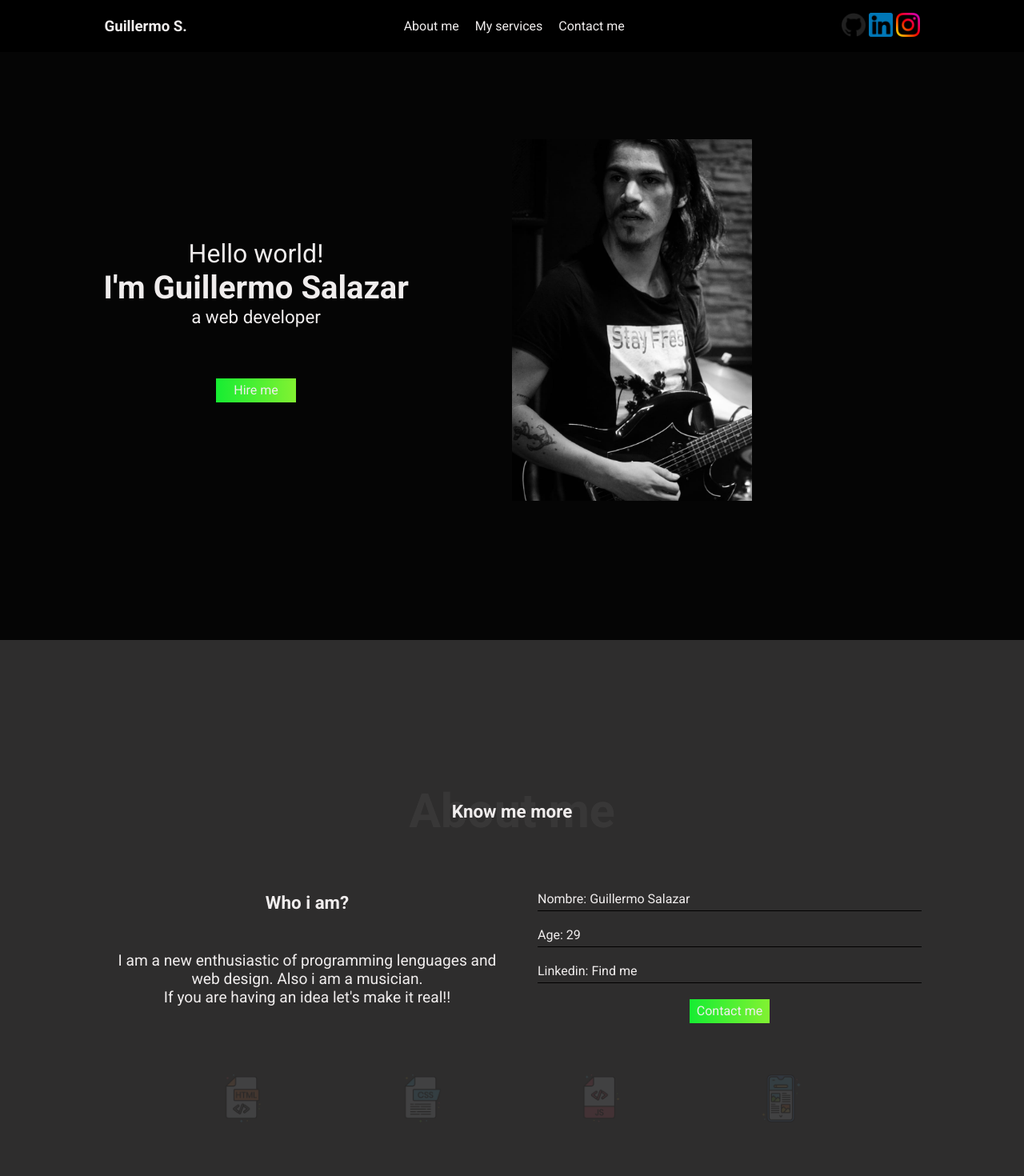
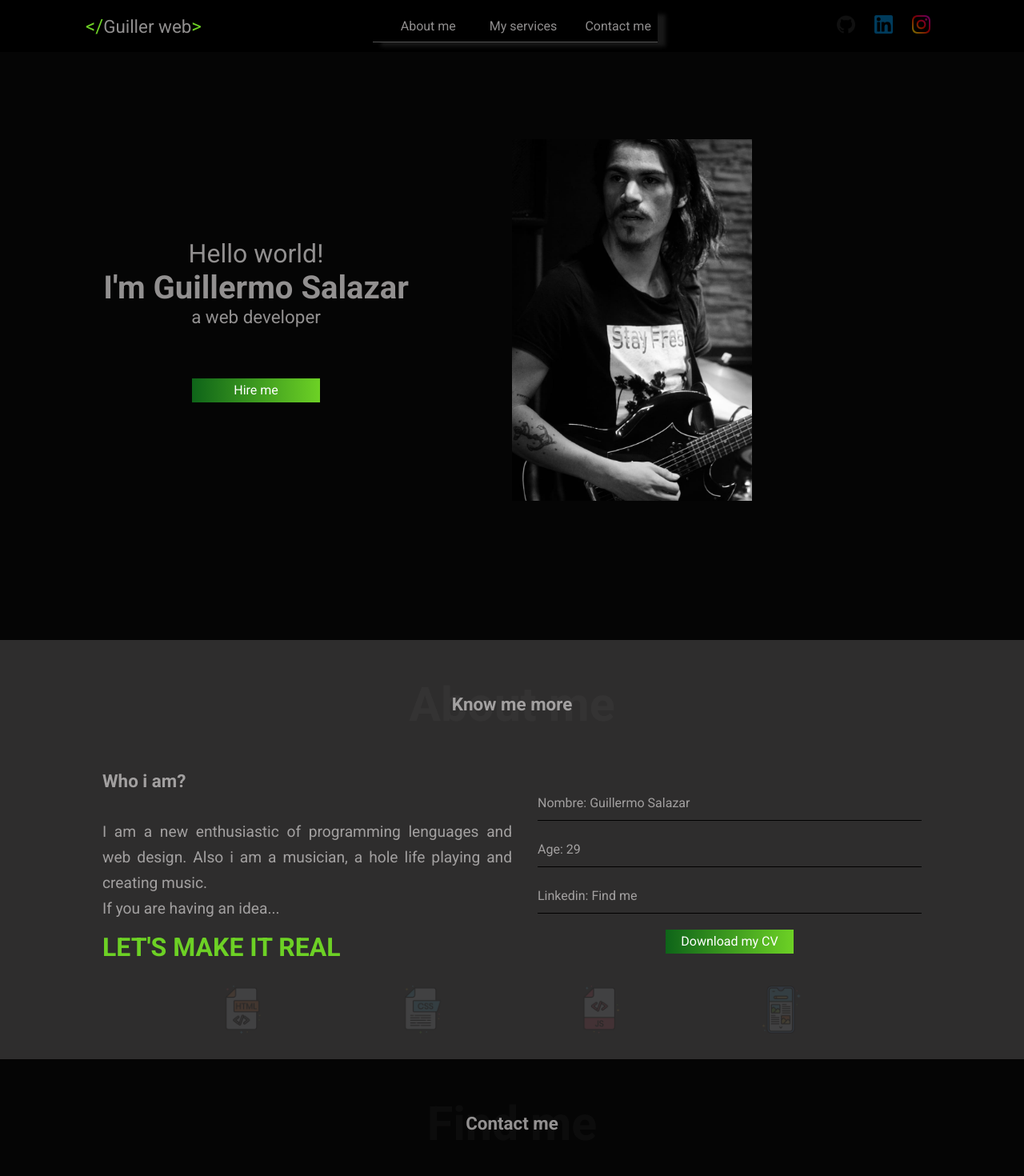
Before and after one commit to guillergithub/my-page, a plain HTML site: page index.html in a window 1280 px wide. Shown: the top 1470 px of the page at 80% size. Drawn offline with Linux system fonts and the light colour scheme.

Commit message:
adding styles

```diff
--- a/app.js
+++ b/app.js
@@ -0,0 +1,8 @@
+/* use strict */
+
+
+const menu = document.getElementById('menu')
+
+const deploy = () => {
+    menu.classList.toggle('hidden-menu')
+}
--- a/asserts/mquerys.css
+++ b/asserts/mquerys.css
@@ -56,22 +56,29 @@
     }
 
 
-   .container-menu-list {
+    .container-menu-list {
        position: static;
        display: flex;
        align-items: center;
        height: 100%;
+       flex-direction: row;
+       background: none;
+    }
 
-   }
+   .container-menu-list li {
+        height: 100%;
+    }
 
    .container-menu-list li a {
         margin: 0 10px;
         height: 100%;
-
+        padding: 10px;
+        font-size: 1rem;
     }
 
     .container-menu-list li a:hover {
         margin: 0 10px;
+        background: linear-gradient(to left, #5cc511, #0e6419); /* W3C, IE 10+/ Edge, Firefox 16+, Chrome 26+, Opera 12+, Safari 7+ */
 
     }
 
@@ -86,6 +93,8 @@
         flex-direction: row;
         height: 100%;
         justify-content: flex-start;
+        line-height: 2rem;
+        text-align: justify;
     }
 
     .more-info {
@@ -96,7 +105,7 @@
     }
 
     .title-who-i-am {
-        margin-bottom: 3rem;
+        margin-bottom: 2rem;
     }
 
     .who-i-am {
--- a/asserts/style.css
+++ b/asserts/style.css
@@ -6,7 +6,7 @@
     padding: 0;
     box-sizing: border-box;
     font-family: 'Roboto', sans-serif;
-    color: rgb(240, 237, 237);
+    color: rgba(240, 237, 237, 0.6);
 }
 
 body {
@@ -21,9 +21,9 @@ nav {
     width: 100%;
     min-height: 65px;
     position: fixed;
-    background: rgba(0, 0, 0, 0.92);
+    background: rgba(0, 0, 0, 0.912);
     z-index: 9;
-    /* box-shadow: 10px 0px 5px rgb(29, 28, 28); */
+
 }
 
 li {
@@ -49,8 +49,20 @@ a {
     flex-direction: column;
     align-items: center;
     justify-content: center;
+    text-align: center;
 }
 
+.container-icons a {
+    padding: 0 10px;
+    opacity: .5;
+    display: inline-block;
+    transition: all 0.3s;
+}
+
+.container-icons a:hover {
+    opacity: 1;
+    transition: all 0.3s;
+}
 
 .container-photo-profile {
     width: 50%;
@@ -72,12 +84,50 @@ a {
 
 .container-menu-list {
     position: absolute;
+    top: 65px;
+    right: 0;
+    left: 0;
+    transition: all 0.6s;
+    text-align: center;
+    display: flex;
+    flex-direction: column;
+    justify-content: space-around;
+    height: 50vh;
+    background: linear-gradient(to left, #5cc511, #0e6419);
+    box-shadow: 10px 5px 5px rgb(24, 24, 24);
+}
+
+.container-menu-list li a{
+    width: 100%;
+    height: 100%;
+    display: flex;
+    align-items: center;
+    justify-content: center;
+    margin: auto;
+    font-weight: 300;
+    font-size: 1.3rem;
+}
+
+.container-menu-list li {
+    width: 100%;
+    height: 100%;
+    border-bottom: solid 1px rgba(248, 248, 248, 0.33);
+}
+
+.container-menu-list li a:hover {
+    width: 100%;
+    height: 100%;
+    background: rgba(0, 0, 0, 0.4);
+
+}
+
+.hidden-menu {
     top: -700px;
-    display: none;
+    transition: all 0.6s;
 }
 
 .container-skills {
-    min-height: 100vh;
+    /* min-height: 100vh; */
     background: rgb(46, 45, 45);
     display: flex;
     flex-direction: column;
@@ -91,7 +141,7 @@ a {
     display: flex;
     width: 70%;
     justify-content: space-around;
-    padding: 4rem 0;
+    padding: 2rem 0;
 
 }
 
@@ -110,7 +160,6 @@ a {
     flex-direction: column;
     align-items: center;
     justify-content: center;
-    /* background: rgb(46, 45, 45); */
     width: 90%;
     height: 20vh;
 
@@ -165,13 +214,27 @@ a {
 /* ========================= ELEMENTS ====================== */
 
 .btn {
-    /* padding: 15px; */
-    background: linear-gradient(to left, #82f232, #16ed32); /* W3C, IE 10+/ Edge, Firefox 16+, Chrome 26+, Opera 12+, Safari 7+ */
-    width: 100px;
+    background: linear-gradient(to left, #6dd125, #0e6419); /* W3C, IE 10+/ Edge, Firefox 16+, Chrome 26+, Opera 12+, Safari 7+ */
+    width: 10rem;
     height: 30px;
     display: flex;
     align-items: center;
     justify-content: center;
+    color: white;
+    transition: all 0.6s;
+}
+
+.btn:hover {
+    /* padding: 15px; */
+    background: linear-gradient(to left, #7bf822, #1cb130); /* W3C, IE 10+/ Edge, Firefox 16+, Chrome 26+, Opera 12+, Safari 7+ */
+    transition: all 0.6s;
+}
+
+.code-symbol {
+    color: #6dd125;
+    display: inline-block;
+    font-size: 1.5rem;
+
 }
 
 .container-btn-more-info {
@@ -185,7 +248,12 @@ a {
     margin-top: 4rem;
 }
 
-
+.text-logo {
+    font-size: 1.4rem;
+    display: flex;
+    align-items: center;
+    justify-content: center;
+}
 
 /* ========================== HERLPERS ====================== */
 
@@ -193,6 +261,12 @@ a {
     background: lightcoral;
 }
 
+.color-green {
+    color: #6dd125;
+    font-weight: 600;
+    margin-top: 1rem;
+
+}
 
 .text-1 {
     font-size: 2.5rem;
--- a/index.html
+++ b/index.html
@@ -12,19 +12,20 @@
     <section class="container-main">
         <nav>
             <div>
-                <h1 class="text-logo">Guillermo S.</h1>
+                <a href="#" class="text-logo"><p class="code-symbol">&lt;/ </p> Guiller web  <p class="code-symbol"> &gt;</p></a>
+
             </div>
 
-            <ul class="container-menu-list">
-                <li><a href="#">About me</a></li>
-                <li><a href="#">My services</a></li>
-                <li><a href="#">Contact me</a></li>
+            <ul class="container-menu-list hidden-menu" id="menu">
+                <li><a href="#about-me">About me</a></li>
+                <li><a href="#my-services">My services</a></li>
+                <li><a href="#contact-me">Contact me</a></li>
             </ul>
 
             <div class="container-icons" >
-                <a href="#"><img src="./asserts/images/github.png" alt="github-logo" style="width: 30px; height: 30px;"></a>
-                <a href="#"><img src="./asserts/images/linkedin-logo.png" alt="linkedin-logo" style="width: 30px; height: 30px;"></a>
-                <a href="#"><img src="./asserts/images/instagram-logo.png" alt="instagram-logo" style="width: 30px; height: 30px;"></a>
+                <a href="#"><img src="./asserts/images/github.png" alt="github-logo" style="width: 23px; height: 23px;"></a>
+                <a href="#"><img src="./asserts/images/linkedin-logo.png" alt="linkedin-logo" style="width: 23px; height: 23px;"></a>
+                <a href="#"><img src="./asserts/images/instagram-logo.png" alt="instagram-logo" style="width: 23px; height: 23px;"></a>
             </div>
 
             <div class="btn-menu" onclick="deploy()">
@@ -51,7 +52,7 @@
         </div>
     </section>
 
-    <section class="container-skills">
+    <section class="container-skills" id="about-me">
 
         <div class="container-title">
             <h1 class="title-text-bg">About me</h1>
@@ -61,9 +62,13 @@
         <div class="container-who-i-am">
             <div class="who-i-am">
                 <h3 class="text-3 title-who-i-am">Who i am?</h3>
-                <p>I am a new enthusiastic of programming lenguages and web design. Also i am a musician. </p>
-                <p>If you are having an idea let's make it real!!</p>
+                <p>I am a new enthusiastic of programming lenguages and web design. Also i am a musician, a hole life playing and creating music. </p>
+                <p>If you are having an idea... </p>
+                <p class="text-2 color-green">LET'S MAKE IT REAL </p>
             </div>
+
+
+
 
             <div class="more-info">
                 <p>Nombre: Guillermo Salazar</p>
@@ -71,7 +76,7 @@
                 <p>Linkedin: <a href="#">Find me</a> </p>
 
                 <div class="container-btn-more-info">
-                    <a href="#" class="btn">Contact me</a>
+                    <a href="#" class="btn">Download my CV</a>
                 </div>
             </div>
 
@@ -91,6 +96,9 @@
             <h1 class="title-text-bg">Find me</h1>
             <h2 class="title-text">Contact me</h2>
         </div>
+
+
     </section>
+    <script src="./app.js"></script>
 </body>
 </html>
```
